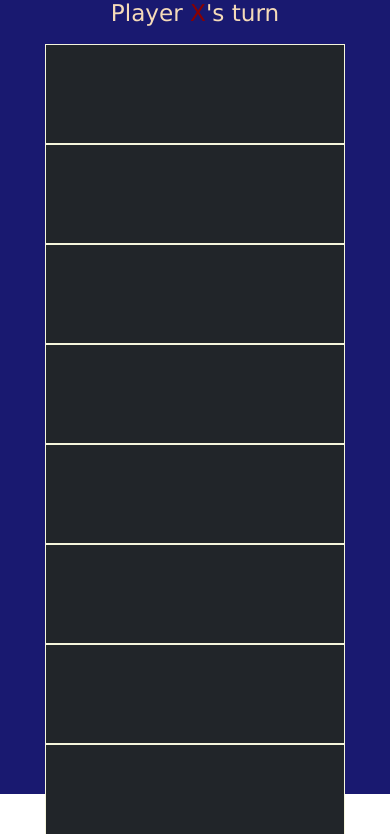
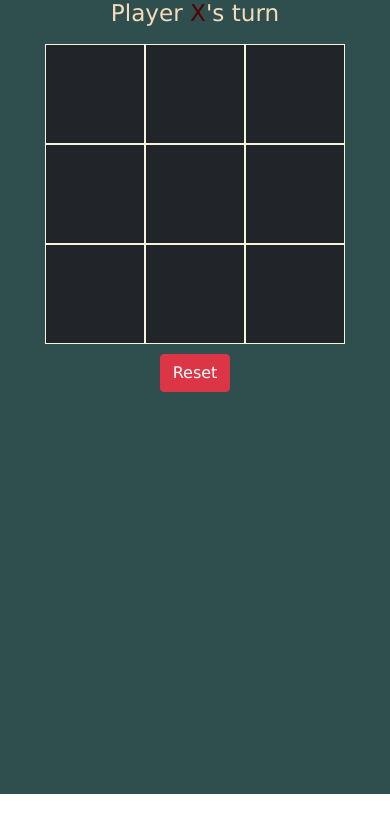
Before and after one commit to HCFrost/TicTacToe, a website: page index.html in a window 390 px wide. Shown: the part 50-884 px from the top of the page. After the commit the page ends 844 px from the top, so only its background shows below. Drawn offline with nearby package versions, Linux system fonts and the light colour scheme.

Commit message:
color changes

```diff
--- a/index.html
+++ b/index.html
@@ -20,15 +20,15 @@
         </div>
         <div class="container text-white bg-dark">
             <div class="row" id="board">
-                <div class="tile col-sm-4" id="0"></div>
-                <div class="tile col-sm-4" id="1"></div>
-                <div class="tile col-sm-4" id="2"></div>
-                <div class="tile col-sm-4" id="3"></div>
-                <div class="tile col-sm-4" id="4"></div>
-                <div class="tile col-sm-4" id="5"></div>
-                <div class="tile col-sm-4" id="6"></div>
-                <div class="tile col-sm-4" id="7"></div>
-                <div class="tile col-sm-4" id="8"></div>
+                <div class="tile col" id="0"></div>
+                <div class="tile col" id="1"></div>
+                <div class="tile col" id="2"></div>
+                <div class="tile col" id="3"></div>
+                <div class="tile col" id="4"></div>
+                <div class="tile col" id="5"></div>
+                <div class="tile col" id="6"></div>
+                <div class="tile col" id="7"></div>
+                <div class="tile col" id="8"></div>
             </div>
         </div>
     <div class="display announcer hide"></div>
--- a/index.js
+++ b/index.js
@@ -51,13 +51,13 @@ console.log(tiles)
     const announce = (type) => {
         switch(type){
             case O:
-                announcer.innerHTML = 'Player <span class="playerO">O</span> Wins!';
+                announcer.innerHTML = '<h3>Player <span class="playerO">O</span> Wins!</h3>';
                 break;
             case X:
-                announcer.innerHTML = 'Player <span class="playerX">X</span> Wins!';
+                announcer.innerHTML = '<h3>Player <span class="playerX">X</span> Wins!</h3>';
                 break;
             case Tie:
-                announcer.innerText = 'Tie!';
+                announcer.innerHTML = '<h3>Tie!</h3>';
             }
         announcer.classList.remove('hide');
     }
--- a/style.css
+++ b/style.css
@@ -5,7 +5,7 @@
 }
 
 .background{
-    background-color: midnightblue;
+    background-color: darkslategrey;
     color: rgb(245, 219, 185);
     height: 100vh;
     padding-top: 1px;
@@ -25,10 +25,10 @@
 }
 
 .playerX{
-    color:darkred;
+    color:rgb(85, 1, 1);
 }
 .playerO{
-    color:darkblue;
+    color:rgb(1, 1, 73);
 }
 .hide{
     display: none;
```
